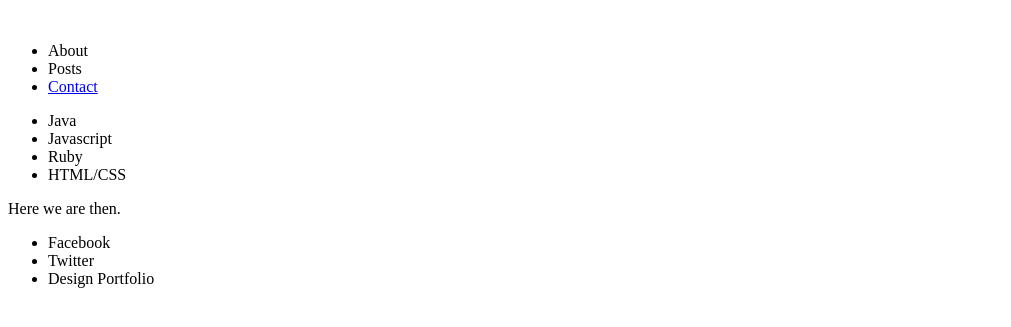
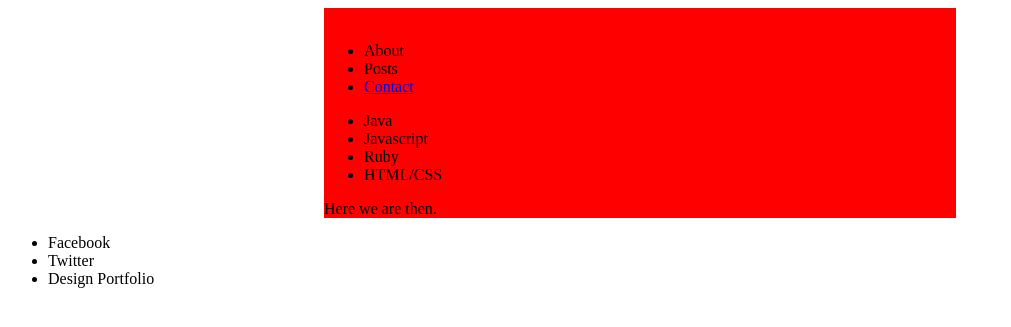
Before and after one commit to DCHitch092/DCHitch092.github.io, a Jekyll site: the page built from index.markdown, in a window 1280 px wide. Shown: the top 327 px of the page, without its empty margins (0-1011 px from the left). Built offline with Jekyll 4.4.1, drawn with Linux system fonts in a browser that asks for light colours.

Commit message:
update css

```diff
--- a/assets/css/style.css
+++ b/assets/css/style.css
@@ -4,19 +4,18 @@
 @import "";
 
 
-
-.grid-container{
+#grid-container{
   margin: 0 25%;
   background: red;
 }
-.main-image{}
-.nav-top{}
-.grid-nav{}
-.post-container{}
+#main-image{}
+#nav-top{}
+#grid-nav{}
+#post-container{}
 
   @media only screen and (max-width: 768px) {
     /* For mobile phones: */
-    .grid-container {
+    #grid-container {
       width: 100%;
       margin:0;
       background: blue;
```
